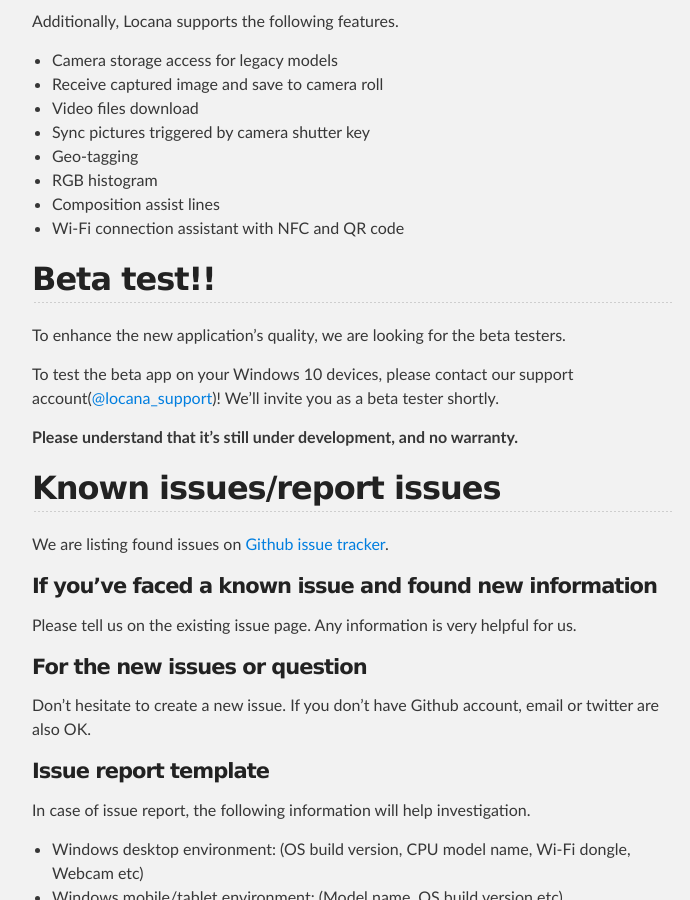
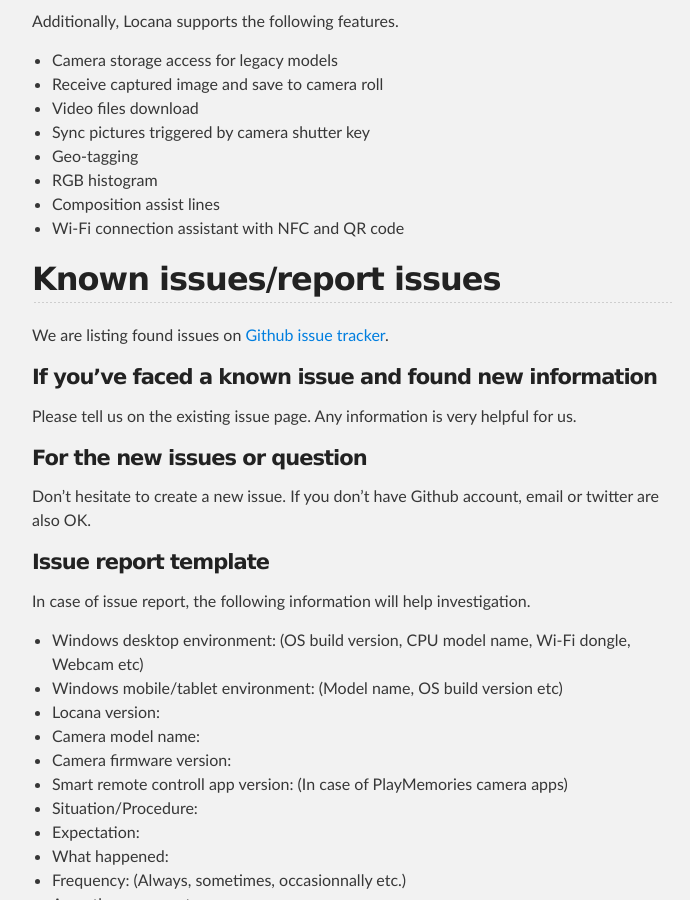
Before and after one commit to locana/locana.github.io, a Jekyll site: the page built from win10_uwp.md, in a window 1280 px wide and 900 px high, scrolled down 1551 px. Shown: the whole window, without its empty margins (288-978 px from the left). Built offline with Jekyll 4.4.1, drawn with Linux system fonts in a browser that asks for light colours.

Commit message:
Remove beta test section

```diff
--- a/win10_uwp.md
+++ b/win10_uwp.md
@@ -34,15 +34,6 @@
 - Composition assist lines
 - Wi-Fi connection assistant with NFC and QR code
 
-## Beta test!!
-
-To enhance the new application's quality, we are looking for the beta testers.
-
-To test the beta app on your Windows 10 devices, please contact our support account([@locana_support](https://twitter.com/locana_support))!
-We'll invite you as a beta tester shortly.
-
-**Please understand that it's still under development, and no warranty.**
-
 ## Known issues/report issues
 
 We are listing found issues on [Github issue tracker](https://github.com/locana/locana/issues).
```
